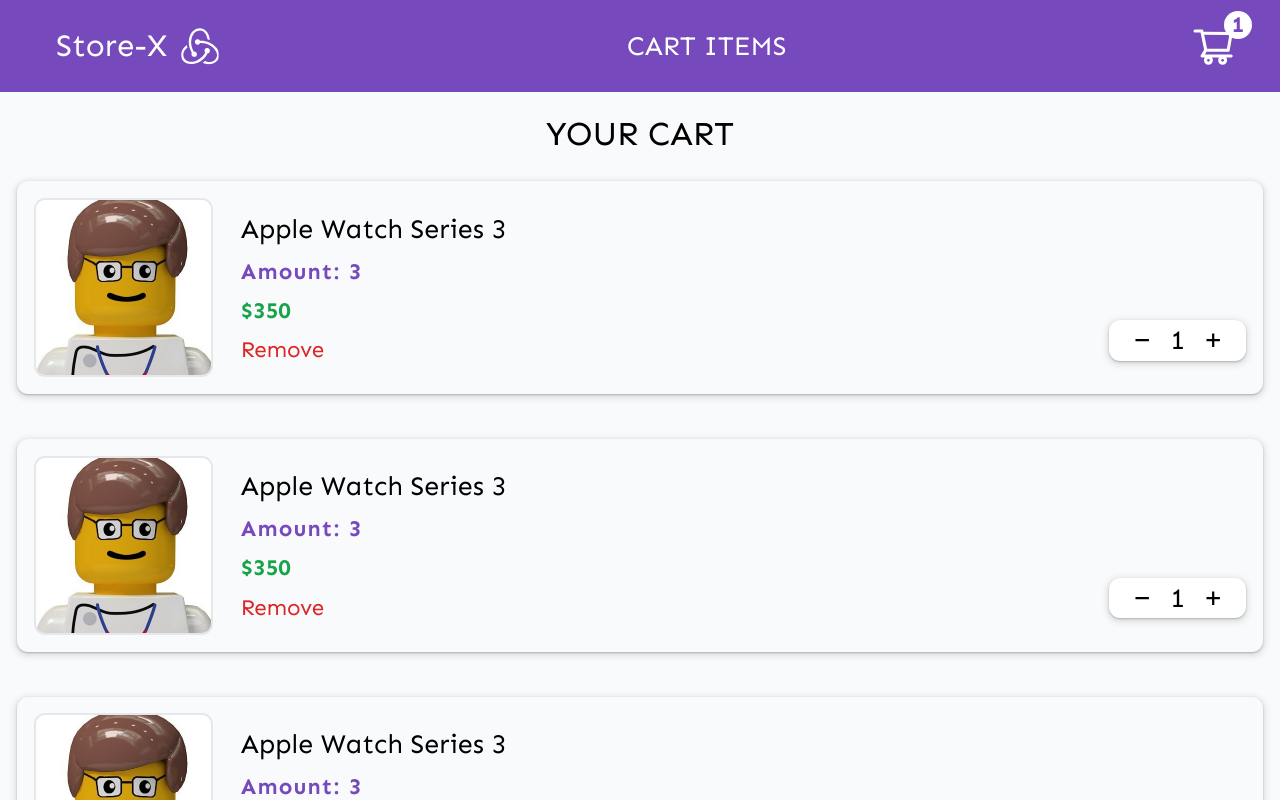
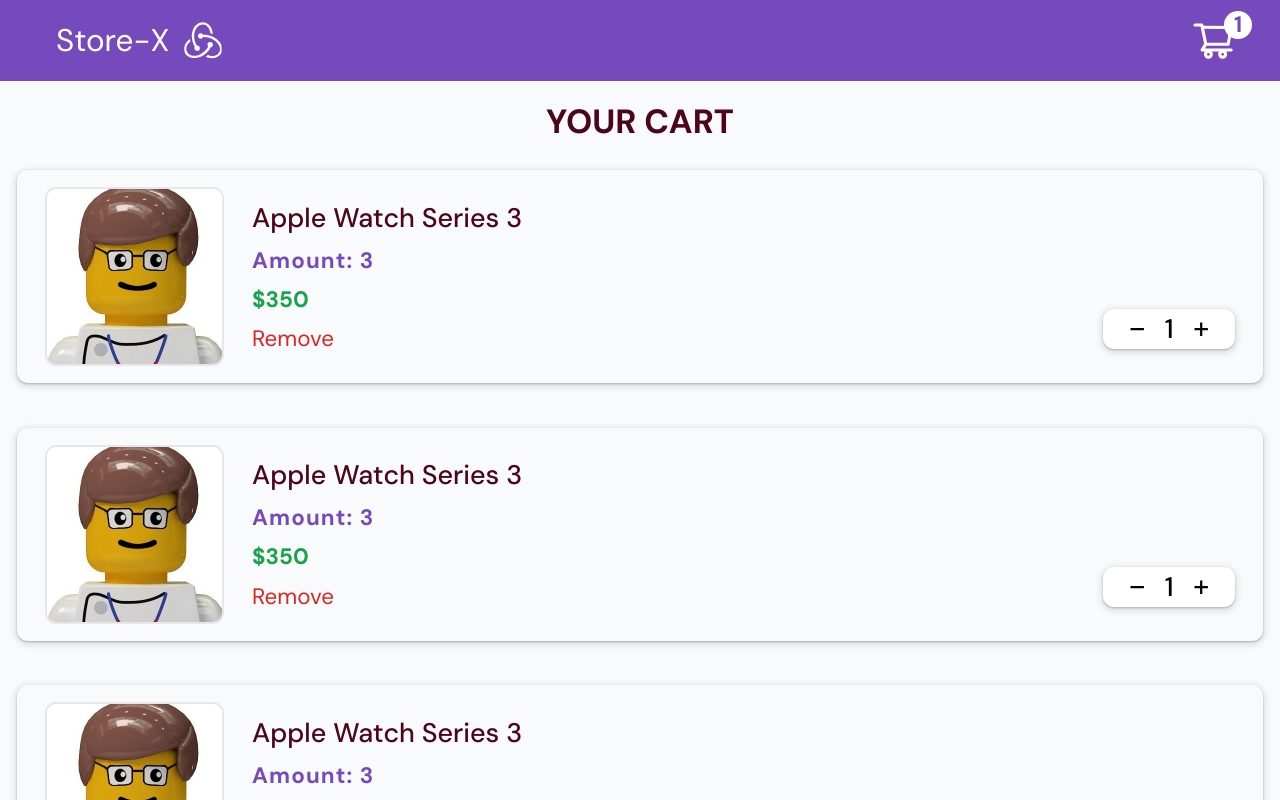
Before and after one commit to pradeepkhanal23/Redux-project, a React (Vite) app: page / in a window 1280 px wide. Shown: the top 800 px of the page. Built offline with nearby package versions, Linux system fonts and the light colour scheme.

Commit message:
UI refactored and font family changed before redux implementation

```diff
--- a/src/components/Navbar.jsx
+++ b/src/components/Navbar.jsx
@@ -4,12 +4,12 @@
 const Navbar = () => {
   return (
     <nav className="w-full">
-      <header className="flex items-center justify-between px-10 py-4 text-white bg-primary">
+      <header className="flex items-center justify-between px-10 py-3 text-white bg-primary">
         <div className="flex items-center justify-center gap-4">
           <p className="hidden text-lg md:block">Store-X</p>
           <SiRedux className="scale-[1.7] " />
         </div>
-        <h1 className="text-base uppercase">Cart Items</h1>
+
         <div className="flex items-center gap-2">
           <AiOutlineShoppingCart className="relative scale-[2]" />
           <div className="absolute flex items-center justify-center w-5 h-5 p-2 font-bold bg-white rounded-full right-5 top-2 text-primary">
--- a/src/components/Product.jsx
+++ b/src/components/Product.jsx
@@ -5,7 +5,7 @@
   return (
     <>
       <article className="p-3">
-        <div className="m-1 mx-auto flex max-w-[1500px] items-center justify-around gap-2 rounded-lg bg-gray-50 p-3 shadow-my_shadow md:justify-between md:px-3 ">
+        <div className="m-1 mx-auto flex max-w-[1400px] items-center justify-around gap-2 rounded-lg bg-gray-50 p-3 shadow-my_shadow md:justify-between md:px-5 ">
           <div className="flex items-center gap-5">
             <div className="w-32 h-32 rounded-lg ">
               <img
@@ -15,7 +15,9 @@
               />
             </div>
             <div className="flex flex-col gap-1 ">
-              <h1 className="text-base font-medium">Apple Watch Series 3</h1>
+              <h1 className="text-base font-medium text-rose-950">
+                Apple Watch Series 3
+              </h1>
               <p className="font-bold tracking-wider text-primary">Amount: 3</p>
               <p className="font-bold text-green-600 ">$350</p>
               <button className="self-start text-red-600">Remove</button>
--- a/src/components/Products.jsx
+++ b/src/components/Products.jsx
@@ -3,7 +3,7 @@
 const Products = () => {
   return (
     <section className="w-full h-full">
-      <h1 className="mt-3 text-xl font-medium text-center uppercase">
+      <h1 className="mt-3 text-xl font-bold text-center uppercase text-rose-950">
         Your Cart
       </h1>
       <Product />
--- a/src/index.css
+++ b/src/index.css
@@ -4,7 +4,7 @@
 
 @layer base {
   html {
-    font-family: "Sen", "Cabin Sketch", "Poppins", system-ui, sans-serif;
+    font-family: "DM sans", "Cabin Sketch", system-ui, sans-serif;
     margin: 0;
     padding: 0;
   }
```
